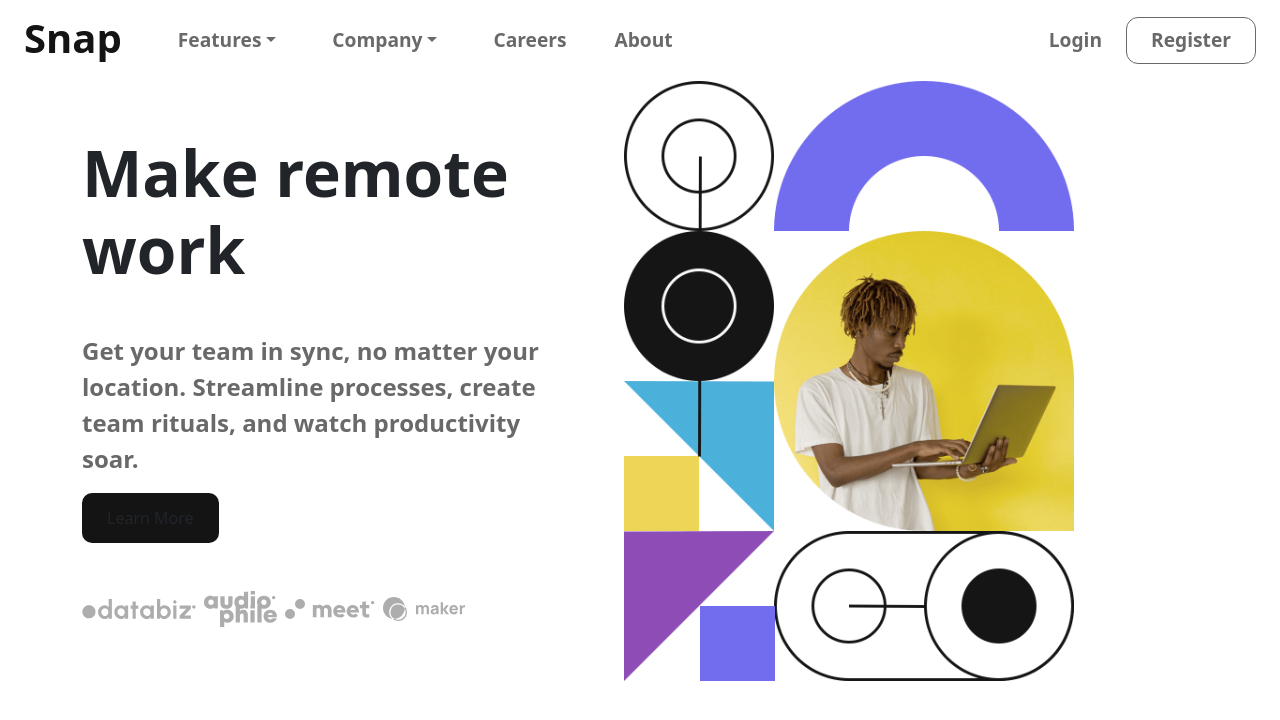
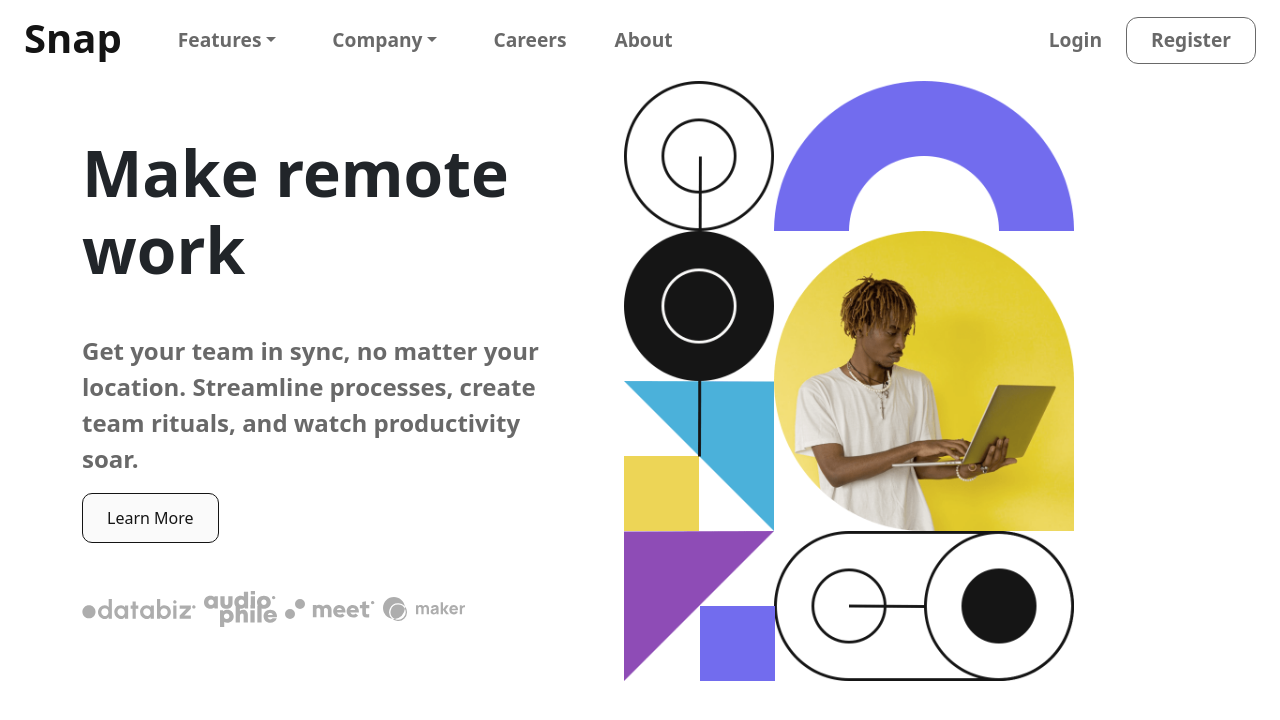
Before and after one commit to Qreamville/Snap-application, a React (Create React App) app: page / in a window 1280 px wide. In both pictures the pointer is over the button "Learn More". Shown: the top 720 px of the page. Built offline with nearby package versions, Linux system fonts and the light colour scheme.

Commit message:
Complete project

```diff
--- a/src/container/header/header.css
+++ b/src/container/header/header.css
@@ -47,6 +47,12 @@
   border-radius: 10px;
 }
 
+.header__text-btn button:hover{
+  color: var(--black);
+  background-color: var(--white);
+  border: 1px solid var(--black);
+}
+
 .header__brand{
   display: flex;
   align-items: center;
```
